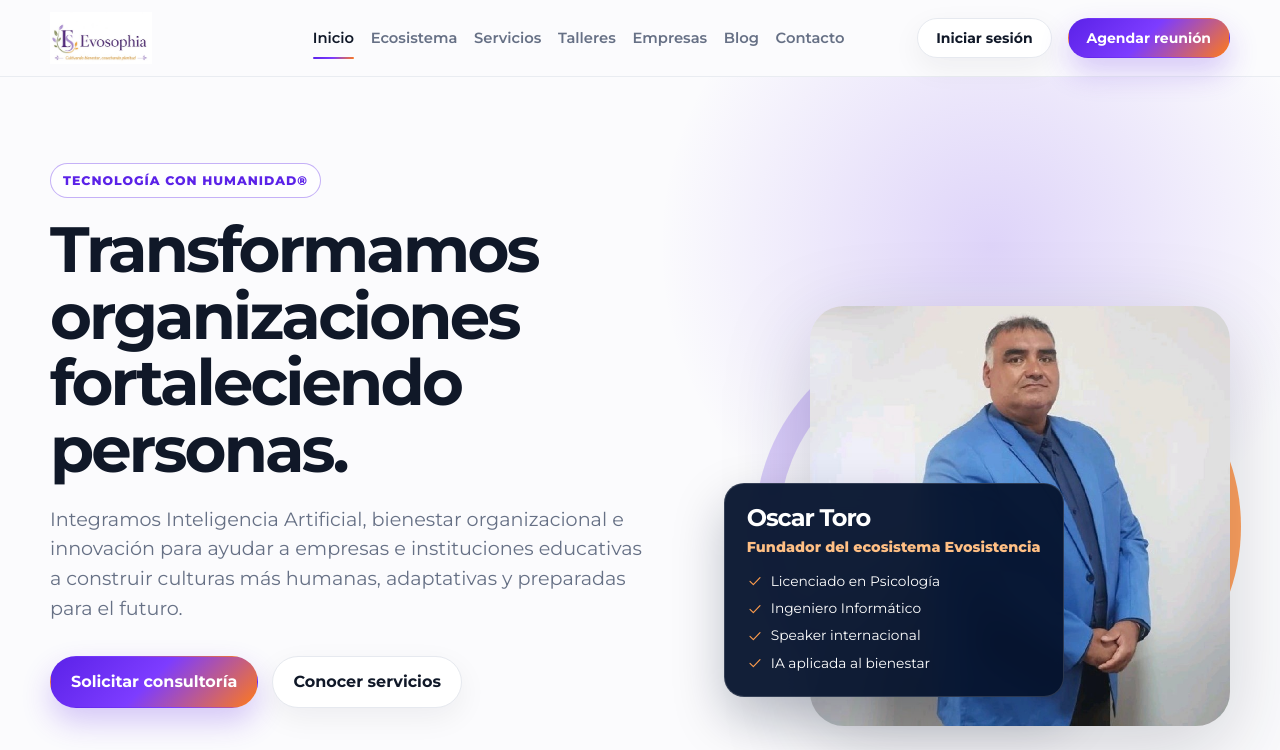
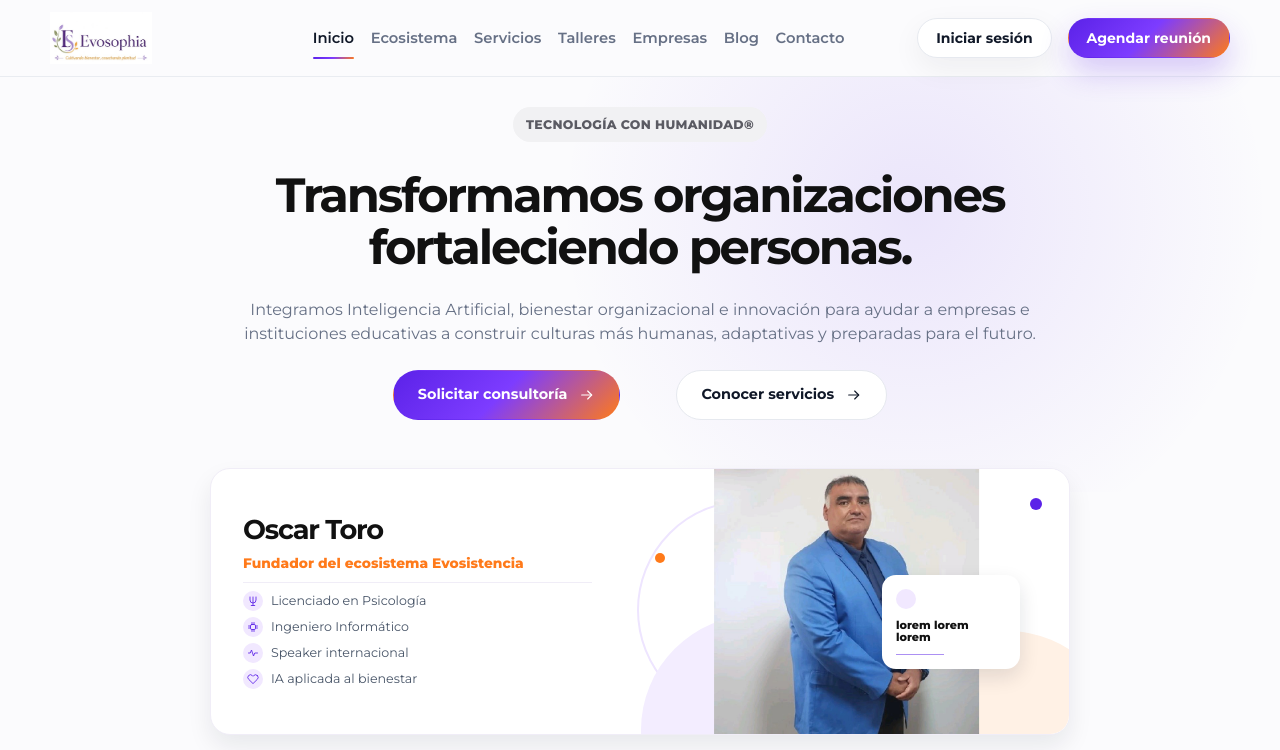
Before and after one commit to AdrianMEsp/evoshopia, a Next.js app: page / in a window 1280 px wide. Shown: the top 750 px of the page. Built offline with nearby package versions, Linux system fonts and the light colour scheme.

Commit message:
feat: header

```diff
--- a/components/sections/Hero.tsx
+++ b/components/sections/Hero.tsx
@@ -7,87 +7,171 @@
 import { founder, hero } from "@/content/site";
 
 export function Hero() {
+  const ArrowRightIcon = iconMap["arrow-right"];
+
   return (
     <section
       id="inicio"
-      className="relative overflow-hidden pt-[54px] pb-16 lg:pt-[86px]"
+      className="relative overflow-hidden pt-[30px] pb-14 sm:pb-16"
     >
       <div
         aria-hidden="true"
-        className="pointer-events-none absolute top-[-20%] right-[-10%] left-[45%] h-[680px] bg-[radial-gradient(circle_at_center,rgb(91_34_232_/_0.18),transparent_62%)]"
+        className="pointer-events-none absolute top-[-18%] right-[-8%] left-[35%] h-[560px] bg-[radial-gradient(circle_at_center,rgb(91_34_232_/_0.1),transparent_65%)]"
       />
 
-      <Container className="relative grid items-center gap-[58px] lg:grid-cols-[1.06fr_0.94fr]">
-        <Reveal>
-          <Eyebrow>{hero.eyebrow}</Eyebrow>
+      <Container className="relative">
+        <Reveal className="text-center">
+          <div className="flex justify-center">
+            <Eyebrow
+              tone="neutral"
+              className="px-3 py-1 text-[0.75rem] tracking-[0.025em]"
+            >
+              {hero.eyebrow}
+            </Eyebrow>
+          </div>
 
-          <h1 className="mt-[18px] max-w-[850px] text-[clamp(2.35rem,5vw,4.95rem)] leading-[1.04] font-bold tracking-[-0.045em]">
+          <h1 className="mx-auto mt-7 max-w-[850px] text-[clamp(2.25rem,4.4vw,3rem)] leading-[1.08] font-bold tracking-[-0.045em] text-[#111111]">
             {hero.title}
           </h1>
 
-          <p className="mt-[22px] max-w-[680px] text-[clamp(1.05rem,1.5vw,1.28rem)] text-muted">
+          <p className="mx-auto mt-6 max-w-[800px] text-[clamp(0.94rem,1.35vw,1rem)] leading-6 text-muted">
             {hero.description}
           </p>
 
-          <div className="mt-8 flex flex-wrap gap-3.5">
-            <Button href={hero.primaryCta.href}>{hero.primaryCta.label}</Button>
-            <Button href={hero.secondaryCta.href} variant="secondary">
+          <div className="mt-6 flex flex-wrap justify-center gap-14">
+            <Button
+              href={hero.primaryCta.href}
+              className="gap-3 px-6 py-[9px] text-[0.9rem] shadow-none"
+            >
+              {hero.primaryCta.label}
+              <ArrowRightIcon className="size-4" />
+            </Button>
+            <Button
+              href={hero.secondaryCta.href}
+              variant="secondary"
+              className="gap-3 border-[#384263] px-6 py-[9px] text-[0.9rem] shadow-none"
+            >
               {hero.secondaryCta.label}
+              <ArrowRightIcon className="size-4" />
             </Button>
-          </div>
-
-          <div className="mt-[42px] grid gap-3.5 lg:grid-cols-3">
-            {hero.highlights.map(({ icon, title, text }) => {
-              const Icon = iconMap[icon];
-              return (
-                <div
-                  key={title}
-                  className="flex items-start gap-3 rounded-[18px] border border-line bg-surface/90 p-4"
-                >
-                  <Icon className="mt-0.5 size-5 shrink-0" />
-                  <div>
-                    <strong className="block text-[0.9rem]">{title}</strong>
-                    <small className="mt-0.5 block text-[0.8rem] text-muted">
-                      {text}
-                    </small>
-                  </div>
-                </div>
-              );
-            })}
           </div>
         </Reveal>
 
-        <Reveal className="relative isolate">
-          <div
-            aria-hidden="true"
-            className="absolute top-[5%] right-[-2%] bottom-0 left-[10%] -z-10 rounded-full border-[24px] border-brand/20 border-r-accent/70 max-sm:hidden"
-          />
-
-          <Image
-            src={founder.image}
-            alt={founder.alt}
-            width={800}
-            height={800}
-            priority
-            className="w-[min(420px,90%)] rounded-[34px] drop-shadow-[0_24px_42px_rgb(16_24_40_/_0.18)] max-lg:mx-auto lg:ml-auto"
-          />
-
-          <aside className="absolute bottom-[7%] left-[4%] w-[min(340px,76%)] rounded-[20px] border border-white/15 bg-navy/95 p-[22px] text-white shadow-[0_22px_50px_rgb(6_20_46_/_0.25)] backdrop-blur-[12px] max-sm:relative max-sm:bottom-auto max-sm:left-auto max-sm:-mt-2.5 max-sm:w-full">
-            <h3 className="text-[1.5rem] leading-none font-bold tracking-[-0.045em]">
+        <Reveal
+          delay={100}
+          className="mx-auto mt-12 grid max-w-[860px] overflow-hidden rounded-[20px] border border-[#f0edf7] bg-white shadow-[0_12px_24px_rgb(16_24_40_/_0.08)] md:min-h-[265px] md:grid-cols-[1fr_1.08fr]"
+        >
+          <div className="flex flex-col justify-center p-6 sm:p-8">
+            <h2 className="text-[1.7rem] leading-tight font-bold tracking-[-0.045em] text-[#111111]">
               {founder.name}
-            </h3>
-            <p className="mt-1.5 mb-3 text-[0.9rem] font-extrabold text-[#ffbf84]">
+            </h2>
+            <p className="mt-1.5 border-b border-[#f0edf7] pb-2 text-[0.86rem] font-extrabold text-accent">
               {founder.role}
             </p>
-            <ul className="grid gap-1.5 text-[0.86rem]">
-              {founder.credentials.map((credential) => (
-                <li key={credential} className="flex items-center gap-2">
-                  <CheckIcon className="size-4 shrink-0 text-[#ff9d4d]" />
+            <ul className="mt-2 grid gap-1.5">
+              {founder.credentials.map((credential, index) => {
+                const CredentialIcon = [
+                  iconMap.brain,
+                  iconMap.ai,
+                  iconMap.pulse,
+                  iconMap.heart,
+                ][index];
+
+                return (
+                <li
+                  key={credential}
+                  className="flex items-center gap-2 text-[0.79rem] text-[#475467]"
+                >
+                  <span className="grid size-5 shrink-0 place-items-center rounded-full bg-[#f1e8ff] text-brand">
+                    {CredentialIcon ? (
+                      <CredentialIcon className="size-3" />
+                    ) : (
+                      <CheckIcon className="size-3" />
+                    )}
+                  </span>
                   <span>{credential}</span>
                 </li>
-              ))}
+                );
+              })}
             </ul>
-          </aside>
+          </div>
+
+          <div className="relative min-h-[265px] overflow-hidden bg-white max-md:min-h-[250px]">
+            <div
+              aria-hidden="true"
+              className="absolute top-[12%] left-[3%] size-[220px] rounded-full border-2 border-[#eee5ff]"
+            />
+            <div
+              aria-hidden="true"
+              className="absolute right-[-12%] bottom-[-48%] size-[230px] rounded-full bg-[#fff1e5]"
+            />
+            <div
+              aria-hidden="true"
+              className="absolute -bottom-[42%] left-[4%] size-[230px] rounded-full bg-[#f3edff]"
+            />
+            <span
+              aria-hidden="true"
+              className="absolute top-[11%] right-[6%] z-10 size-3 rounded-full bg-brand"
+            />
+            <span
+              aria-hidden="true"
+              className="absolute top-[32%] left-[7%] z-10 size-2.5 rounded-full bg-accent"
+            />
+            <Image
+              src={founder.image}
+              alt={founder.alt}
+              width={320}
+              height={320}
+              priority
+              sizes="(max-width: 767px) 70vw, 320px"
+              className="absolute bottom-0 left-1/2 z-10 h-full w-[70%] -translate-x-1/2 object-contain object-bottom"
+            />
+            <div className="absolute top-[40%] right-[11%] z-20 w-[138px] rounded-[14px] bg-white p-3.5 shadow-[0_8px_20px_rgb(16_24_40_/_0.12)]">
+              <span
+                aria-hidden="true"
+                className="mb-2.5 block size-5 rounded-full bg-[#f1e8ff]"
+              />
+              <p className="text-[0.7rem] leading-[1.15] font-extrabold text-[#111111]">
+                lorem lorem
+                <br />
+                lorem
+              </p>
+              <span
+                aria-hidden="true"
+                className="mt-2.5 block h-px w-12 bg-brand/50"
+              />
+            </div>
+          </div>
+        </Reveal>
+
+        <Reveal
+          delay={180}
+          className="mx-auto mt-11 grid max-w-[900px] gap-5 sm:grid-cols-3 sm:gap-6"
+        >
+          {hero.highlights.map(({ icon, title, text }, index) => {
+            const Icon = iconMap[icon];
+            const iconColor = index === 1 ? "bg-brand" : "bg-accent";
+
+            return (
+              <div
+                key={title}
+                className="flex items-center gap-3"
+              >
+                <span
+                  className={`grid size-7 shrink-0 place-items-center rounded-[9px] text-white ${iconColor}`}
+                >
+                  <Icon className="size-4" />
+                </span>
+                <div className="min-w-0">
+                  <strong className="block text-[0.84rem]">{title}</strong>
+                  <small className="block text-[0.7rem] text-[#98a2b3]">
+                    {text}
+                  </small>
+                </div>
+                <ArrowRightIcon className="ml-auto size-3.5 shrink-0 text-navy" />
+              </div>
+            );
+          })}
         </Reveal>
       </Container>
     </section>
--- a/components/ui/Eyebrow.tsx
+++ b/components/ui/Eyebrow.tsx
@@ -4,12 +4,13 @@
 interface EyebrowProps {
   children: ReactNode;
   className?: string;
-  tone?: "brand" | "light";
+  tone?: "brand" | "light" | "neutral";
 }
 
-const toneClasses: Record<"brand" | "light", string> = {
+const toneClasses: Record<"brand" | "light" | "neutral", string> = {
   brand: "border-brand/35 bg-surface/80 text-brand",
   light: "border-white/25 bg-white/10 text-white",
+  neutral: "border-transparent bg-[#f1f1f3] text-[#5b5b63]",
 };
 
 export function Eyebrow({ children, className, tone = "brand" }: EyebrowProps) {
```
